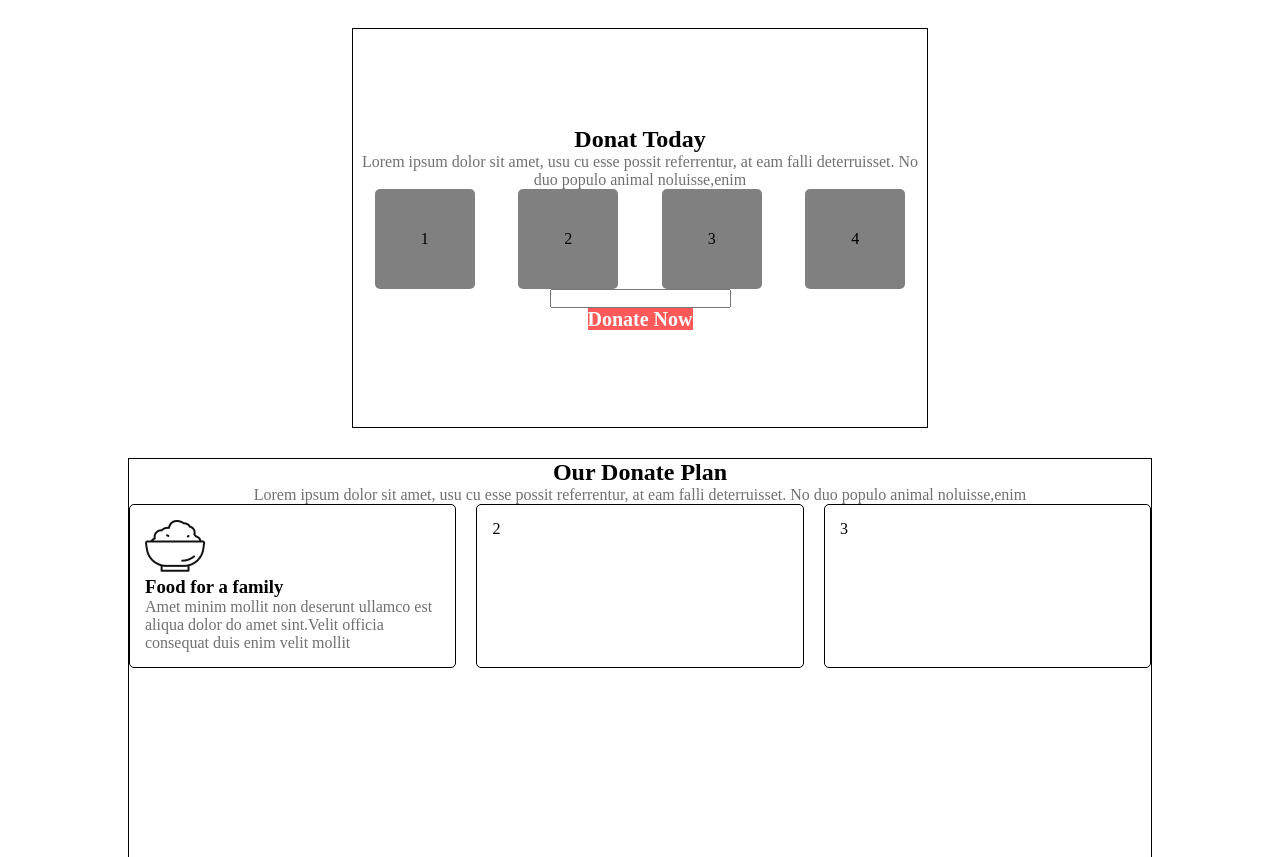
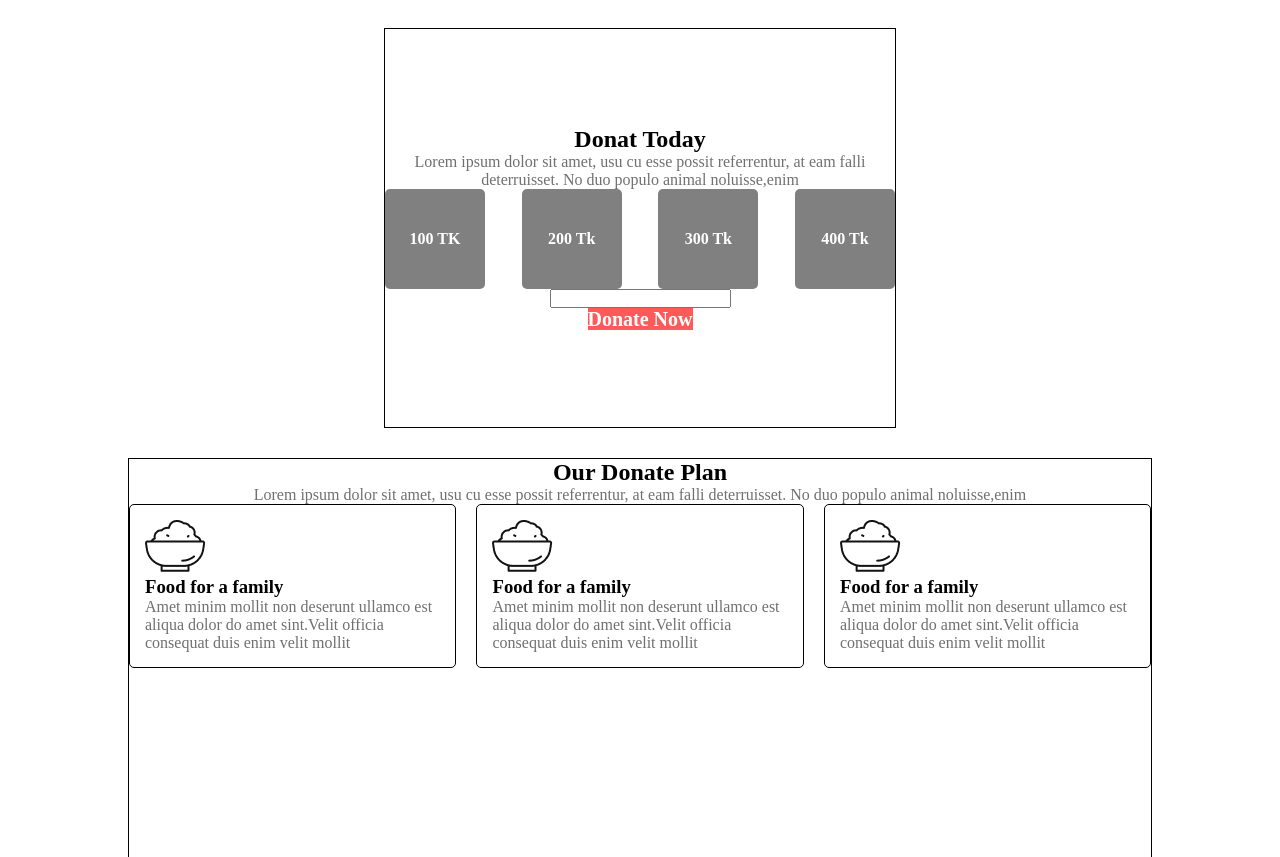
Before and after one commit to saruaralam-swd/donate-today, a plain HTML site: page index.html in a window 1280 px wide. Shown: the part 502-1359 px from the top of the page. Drawn offline with Linux system fonts and the light colour scheme.

Commit message:
css file line customize

```diff
--- a/css/style.css
+++ b/css/style.css
@@ -4,18 +4,9 @@
 	box-sizing: border-box;
 }
 
-/*h3{
-	font-weight: 700;
-	font-size: 45px;
-	line-height: 54px;
-	text-align: center;
-	color: #121212;
-}*/
-
 p{
 	color: #707070;
 }
-
 
 .donate-btn{
 	text-decoration: none;
@@ -40,6 +31,7 @@ p{
 	background-size: cover;
 	margin-bottom: 30px;
 }
+
 .header-describtion{
 	width: 826px;
 	text-align: center;
@@ -50,10 +42,9 @@ p{
 	font-size: 65px;
 }
 
-
 /*donate-today-section*/
 .donate-today-section{
-	width: 45%;
+	width: 40%;
 	height: 50vh;
 	margin: auto;
 	display: flex;
@@ -66,13 +57,14 @@ p{
 
 .donate-amount{
 	display: flex;
-	justify-content: space-around;
+	justify-content: space-between;
 }
 
 .box{
 	width: 100px;
 	height: 100px;
-	color: #000;
+	color: #fff;
+	font-weight: bold;
 	background-color: gray;
 	display: flex;
 	align-items: center;
@@ -113,9 +105,7 @@ p{
 	padding: 30px;
 }
 
-.testimonial{
-
-}
+.testimonial{}
 
 /*footer-section*/
 .footer-section{
--- a/index.html
+++ b/index.html
@@ -22,10 +22,10 @@
 			<h2>Donat Today</h2>
 			<p>Lorem ipsum dolor sit amet, usu cu esse possit referrentur, at eam falli deterruisset. No duo populo animal noluisse,enim</p>
 			<div class="donate-amount">
-				<div class="box">1</div>
-				<div class="box" id="box-2">2</div>
-				<div class="box">3</div>
-				<div class="box">4</div>
+				<div class="box">100 TK</div>
+				<div class="box" id="box-2">200 Tk</div>
+				<div class="box">300 Tk</div>
+				<div class="box">400 Tk</div>
 			</div>
 			<div><input type="number" name="" id=""></div>
 			<div><a href="#" class="donate-btn">Donate Now</a></div>
@@ -39,12 +39,21 @@
 			<div class="service" id="service-1">
 				<img src="img/icon/food.png" alt="food-img">
 				<h3>Food for a family</h3>
-				<p>Amet minim mollit non deserunt ullamco est aliqua dolor
-					do amet sint.Velit officia consequat duis enim velit mollit</p>
-				</div>
-				<div class="service" id="service-2">2</div>
-				<div class="service" id="service-2">3</div>
+				<p>Amet minim mollit non deserunt ullamco est aliqua dolor do amet sint.Velit officia consequat duis enim velit mollit</p>
 			</div>
+
+			<div class="service" id="service-2">
+				<img src="img/icon/food.png" alt="food-img">
+				<h3>Food for a family</h3>
+				<p>Amet minim mollit non deserunt ullamco est aliqua dolor do amet sint.Velit officia consequat duis enim velit mollit</p>
+			</div>
+
+			<div class="service" id="service-2">
+				<img src="img/icon/food.png" alt="food-img">
+				<h3>Food for a family</h3>
+				<p>Amet minim mollit non deserunt ullamco est aliqua dolor do amet sint.Velit officia consequat duis enim velit mollit</p>
+			</div>
+		</div>
 	</section>
 
 	<section class="get-notification-section">
```
